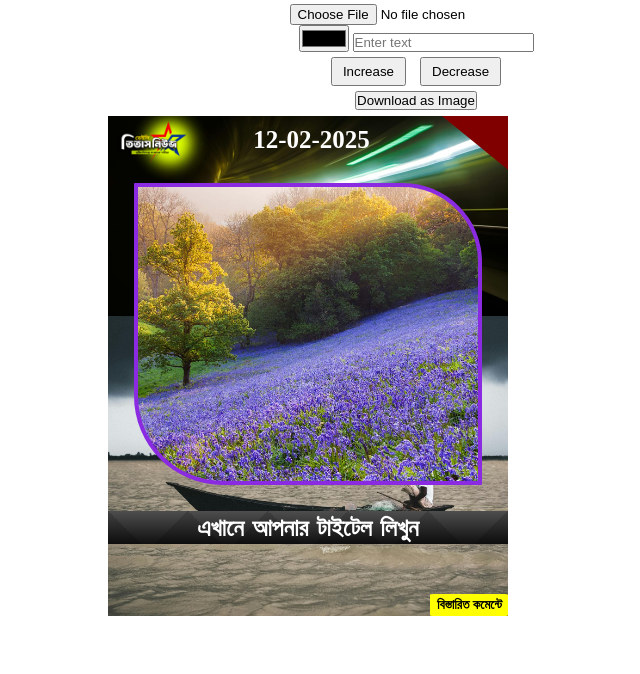
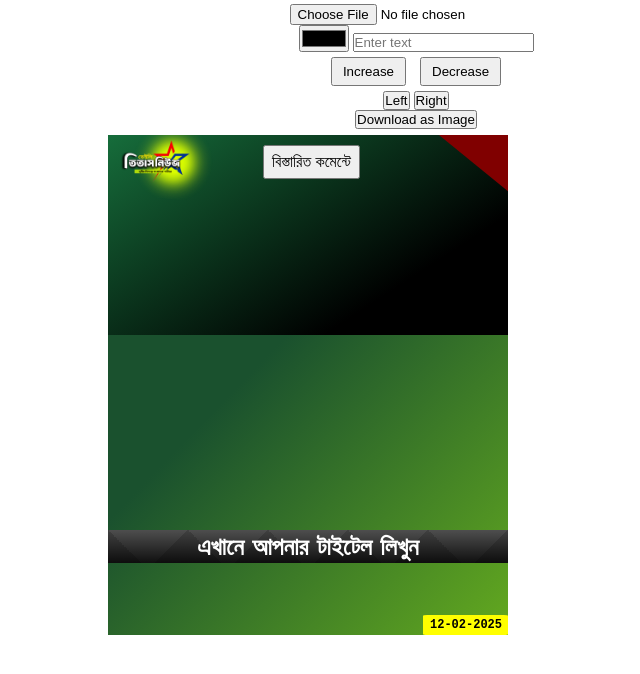
Before and after one commit to PixelPerfectProject/UpdatedImageEditor, a plain HTML site: page index.html in a window 1280 px wide. Shown: the whole page, without its empty margins (224-864 px from the left). Drawn offline with nearby package versions, Linux system fonts and the light colour scheme.

Commit message:
faruk bakcground color

```diff
--- a/index.html
+++ b/index.html
@@ -8,39 +8,44 @@
 </head>
 <body>
 
-
     <div class="uploadFile">
         <input type="file" id="imageUpload" accept="image/*"><br>
         <input type="color" id="colorInput"> <input type="text" placeholder="Enter text">
+
         <div class="modifySize">
             <button id="increaseFont">Increase</button>
             <button id="decreaseFont">Decrease</button>
         </div>
+        <div class="moveButtons">
+            <button id="moveLeft">Left</button>
+            <button id="moveRight">Right</button>
+        </div>
+
         <button id="downloadBtn">Download as Image</button>
-    </div>
+    </div><br><br>
 
 
-
-                                <br><br>
     <div class="container">
         <div class="grayWhiteBackground">
             <div class="logoArea">
                 <img src="image/daily titas news.png" alt="">
             </div>
-            <div class="Date"></div>
+            <h5 class="explain"><button>বিস্তারিত কমেন্টে</button></h5>
+            <!-- <div class="Date"></div> -->
             <div class="trinagle"></div>
         </div>
         <div class="redBackground">
-            <div class="display"></div>
+            <div id="display" class="display">
+                <!-- <img class="image" src="image/Ladybower-Walk-07.jpg" alt=""> -->
+            </div>
             <div class="title">
                 <h2>এখানে আপনার টাইটেল লিখুন </h2>
             </div>
         </div>
         <div class="details">
-            <h5>বিস্তারিত কমেন্টে</h5>
+            <div class="Date"></div>
         </div>
     </div>
-
 
     <script src="https://cdnjs.cloudflare.com/ajax/libs/html2canvas/1.4.1/html2canvas.min.js"></script>
     <script src="script.js"></script>
--- a/script.js
+++ b/script.js
@@ -1,3 +1,23 @@
+let display = document.querySelector('.display');
+let moveLeft = document.getElementById('moveLeft');
+let moveRight = document.getElementById('moveRight');
+
+let leftPercent = 50; // ডিফল্ট অবস্থান 0%
+
+moveLeft.addEventListener('click', function() {
+    if (leftPercent > 0) { // সীমা নির্ধারণ
+        leftPercent -= 1; // ১% কমবে
+        display.style.left = `${leftPercent}%`;
+    }
+});
+
+moveRight.addEventListener('click', function() {
+    if (leftPercent < 100) { // সীমা নির্ধারণ
+        leftPercent += 1; // ১% বাড়বে
+        display.style.left = `${leftPercent}%`;
+    }
+});
+
 function updateDate() {
     const dateElement = document.querySelector('.Date');
     const now = new Date();
@@ -20,9 +40,17 @@ document.getElementById('imageUpload').addEventListener('change', function(event
 
         reader.onload = function(e) {
             const displayDiv = document.querySelector('.display');
-            displayDiv.style.background = `url('${e.target.result}') blueviolet no-repeat center`;
-            displayDiv.style.backgroundSize = "cover";
-            displayDiv.textContent = ''; // টেক্সট মুছে ফেলব যাতে ইমেজ দেখতে ভালো লাগে
+
+            // আগের ইমেজ মুছে ফেলা
+            displayDiv.innerHTML = '';
+
+            // নতুন ইমেজ ট্যাগ তৈরি করা
+            const newImage = document.createElement('img');
+            newImage.src = e.target.result;
+            newImage.classList.add('uploadedImage'); // CSS এর জন্য ক্লাস
+
+            // display ডিভের মধ্যে ইমেজ যোগ করা
+            displayDiv.appendChild(newImage);
         }
 
         reader.readAsDataURL(file);
--- a/style.css
+++ b/style.css
@@ -26,9 +26,9 @@
 }
 .grayWhiteBackground{
     overflow: hidden;
-    background-color: #b5c327;
-    background-image: linear-gradient(315deg, #b5c327 0%, #ffc907 74%);
-    background: url('image/pexels-pixabay-416985_optimized_500.jpg');
+    background-color: #166d3b;
+    background-image: linear-gradient(147deg, #166d3b 0%, #000000 74%);
+
     background-size: cover;
     background-position: center;
     height: 200px;
@@ -44,12 +44,25 @@
     top: -4%;
     left: -7%;
 }
+.grayWhiteBackground .explain{
+    font-size: 22px;
+}
+.grayWhiteBackground .explain button {
+    font-size: 16px;
+    /* padding: 4px; */
+    margin-top: 10px;
+    padding: 6px 7px;
+    /* color: yellow; */
+    color: black;
+    /* font-weight: bold; */
+}
 .Date {
     position: relative;
     top: 5%;
-    color: white;
+    color: black;
     font-weight: bolder;
-    font-size: 25px;
+    font-size: 12px;
+    font-family: monospace;
 }
 .trinagle {
     border-top: 90px solid transparent;
@@ -67,25 +80,32 @@
     position: relative;
     height: 300px;
     width: 100%;
+    background-color: #63a91f;
+    background-image: linear-gradient(314deg, #63a91f 0%, #1a512e 74%);
 
-    background: url('image/river_optimized_500.jpg');
+    /* background-color: #166d3b;
+    background-image: linear-gradient(147deg, #166d3b 0%, #000000 74%); */
     background-size: cover;
     background-position: center;
 }
 .redBackground .display {
-    height: 294px;
-    width: 85%;
+    display: flex;
+    justify-content: center;
+    align-items: center;
+    height: 348px;
+    width: 93%;
     margin: auto;
-    background: url('image/66b946742c4febae8ab01b1b6a9f3294.jpg') blueviolet no-repeat center;
-    background-size: cover;
-    image-rendering: crisp-edges;
-    border: 4px solid blueviolet;
     position: absolute;
-    top: 6%;
+    transform: translate(-50%, -50%);
+    top: 10%;
     left: 50%;
-    transform: translate(-50%, -50%);
-    border: 1px 1px 1px 45px;
+}
+.redBackground .display img {
+    min-height: 85%;
+    max-height: 100%;
     border-radius: 1px 79px 1px 89px;
+    min-width: 85%;
+    max-width: 100%;
 }
 .redBackground .title {
     margin: auto;
```
Also changed, not shown: image/Ladybower-Walk-07.jpg (added), image/faruk portrait.jpg (added), image/faruk vertical.jpg (added).
